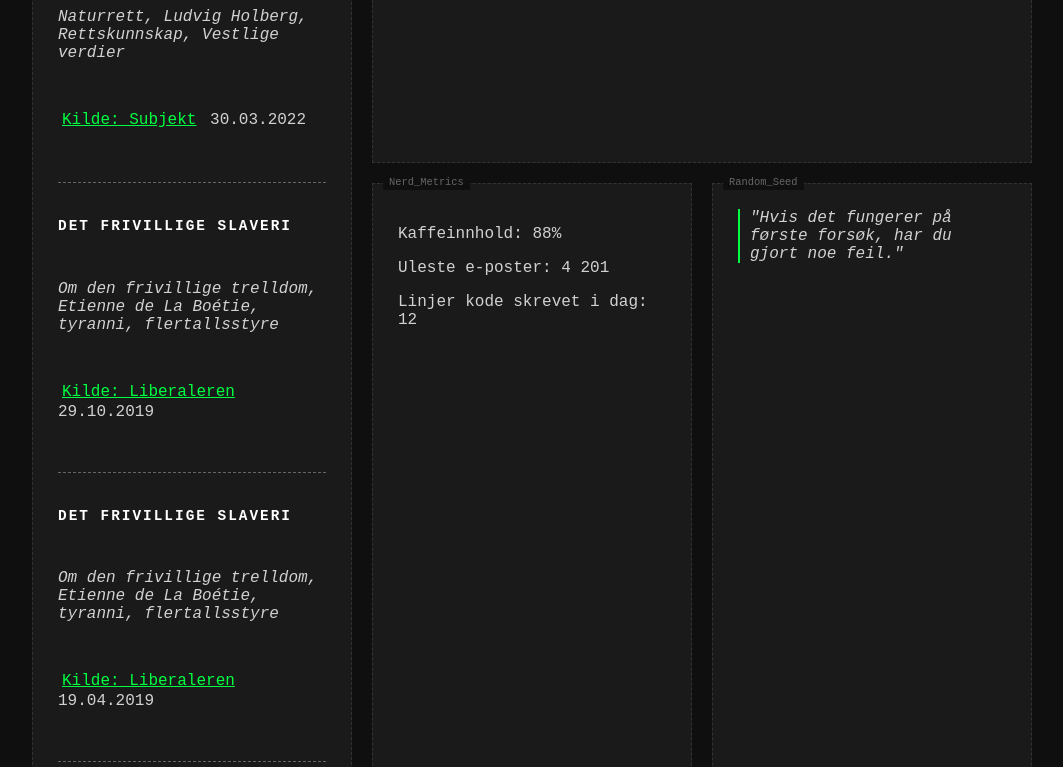
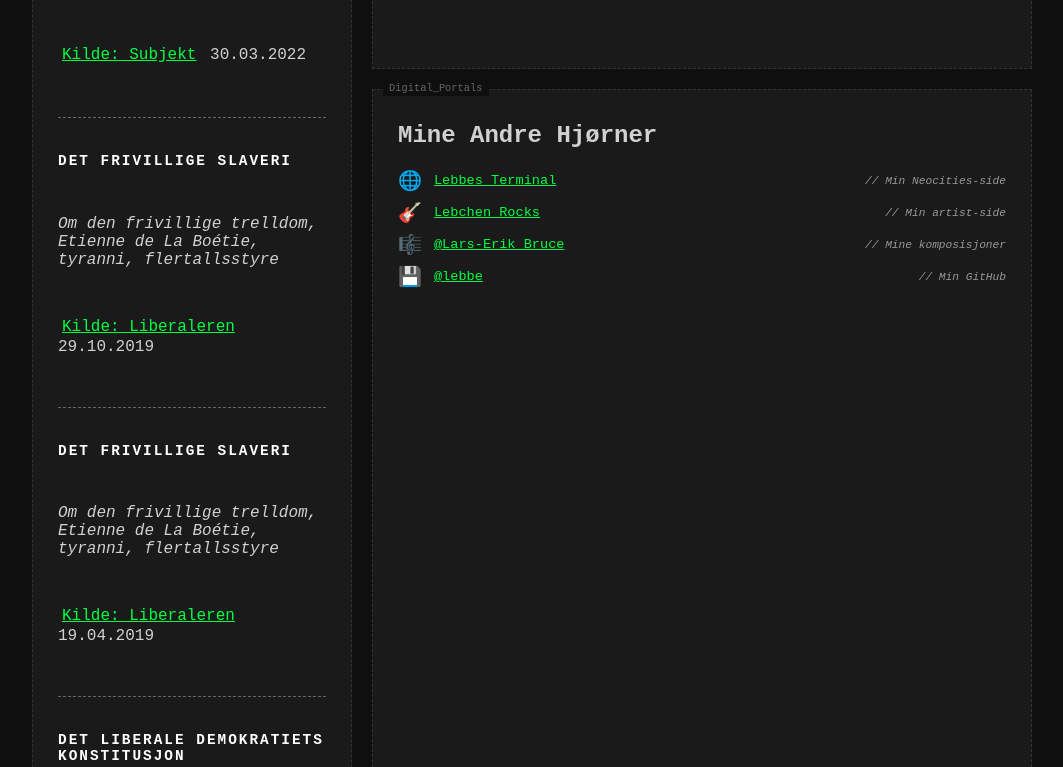
Before and after one commit to lebbe/www.lars-erik.no, an Astro site: page / in a window 1280 px wide. Shown: the part 1440-2207 px from the top of the page, without its empty margins (108-1171 px from the left). Built offline with nearby package versions, Linux system fonts and the light colour scheme; Astro itself is replaced by a stand-in of ours.

Commit message:
Ny seksjon.

```diff
--- a/src/components/Toppings.astro
+++ b/src/components/Toppings.astro
@@ -4,9 +4,11 @@ import Section from './section/Section.astro'
 
 <Section label="Social_media" columns={3} class="social-area">
   <div class="social-links">
-    <a href="https://facebook.com">[FACEBOOK]</a>
-    <a href="https://linkedin.com">[LINKEDIN]</a>
-    <a href="https://instagram.com">[INSTAGRAM]</a>
+    <a href="https://www.facebook.com/mr.bruce.le">[FACEBOOK]</a>
+    <a href="https://www.linkedin.com/in/lars-erik-bruce-0200951a/">
+      [LINKEDIN]
+    </a>
+    <a href="https://www.instagram.com/lebbechen/">[INSTAGRAM]</a>
   </div>
 </Section>
 
--- a/src/components/section/Section.astro
+++ b/src/components/section/Section.astro
@@ -32,7 +32,7 @@ const HeadingTag = headingLevel
 <style>
   .editable-section {
     position: relative;
-    padding: 25px;
+    padding: 12px 25px;
     background-color: var(--section-bg);
     border: 1px dashed var(--border-color);
     transition: background-color 0.2s ease;
--- a/src/pages/index.astro
+++ b/src/pages/index.astro
@@ -18,7 +18,7 @@ const featuredArticles = allArticles.slice(0, 3).join('<hr>')
     <link rel="icon" type="image/svg+xml" href="/favicon.svg" />
     <meta name="viewport" content="width=device-width" />
     <meta name="generator" content={Astro.generator} />
-    <title>Astro</title>
+    <title>Lars-Erik Bruce</title>
   </head>
   <body>
     <div class="editor-canvas">
@@ -49,6 +49,33 @@ const featuredArticles = allArticles.slice(0, 3).join('<hr>')
         </div>
       </Section>
 
+      <Section label="Digital_Portals" columns={2} heading="Mine Andre Hjørner">
+        <div class="portal-link">
+          <span class="portal-icon">🌐</span>
+          <a href="https://lebbe.neocities.org/" target="_blank"
+            >Lebbes Terminal</a
+          >
+          <span class="portal-desc">// Min Neocities-side</span>
+        </div>
+        <div class="portal-link">
+          <span class="portal-icon">🎸</span>
+          <a href="https://lebchen.rocks/" target="_blank">Lebchen Rocks</a>
+          <span class="portal-desc">// Min artist-side</span>
+        </div>
+        <div class="portal-link">
+          <span class="portal-icon">🎼</span>
+          <a href="https://www.youtube.com/@Lars-ErikBruce" target="_blank"
+            >@Lars-Erik Bruce</a
+          >
+          <span class="portal-desc">// Mine komposisjoner</span>
+        </div>
+        <div class="portal-link">
+          <span class="portal-icon">💾</span>
+          <a href="https://github.com/lebbe/" target="_blank">@lebbe</a>
+          <span class="portal-desc">// Min GitHub</span>
+        </div>
+      </Section>
+
       <Section label="Nerd_Metrics" columns={1}>
         <p>Kaffeinnhold: 88%</p>
         <p>Uleste e-poster: 4 201</p>
--- a/src/styles/global.css
+++ b/src/styles/global.css
@@ -100,6 +100,26 @@ a:hover {
 }
 
 /* Status and Indicators */
+.portal-link {
+  display: flex;
+  align-items: center;
+  gap: 8px;
+  margin: 8px 0;
+  font-size: 0.85rem;
+}
+
+.portal-icon {
+  font-size: 1.2rem;
+  flex-shrink: 0;
+}
+
+.portal-desc {
+  color: #999;
+  font-size: 0.7rem;
+  font-style: italic;
+  margin-left: auto;
+}
+
 .status-indicator {
   display: flex;
   align-items: center;
```
